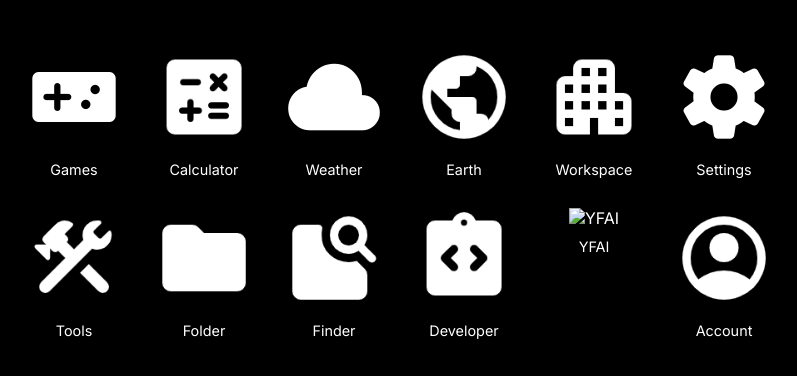
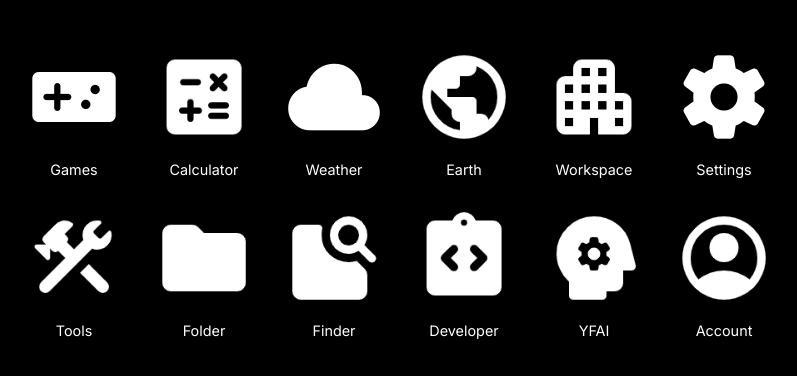
Before and after one commit to youform/youform.github.io, a plain HTML site: page apps.html in a window 1280 px wide. Shown: the part 140-516 px from the top of the page, without its empty margins (241-1038 px from the left). Drawn offline with nearby package versions, Linux system fonts and the light colour scheme.

Commit message:
Update apps.html

```diff
--- a/apps.html
+++ b/apps.html
@@ -137,7 +137,7 @@
             <div class="app-label">Developer</div>
         </div>
         <div class="app-icon">
-            <img src="/icon/yfai.png" alt="YFAI">
+            <img src="/icon/ai.png" alt="YFAI">
             <div class="app-label">YFAI</div>
         </div>
         <div class="app-icon">
```
